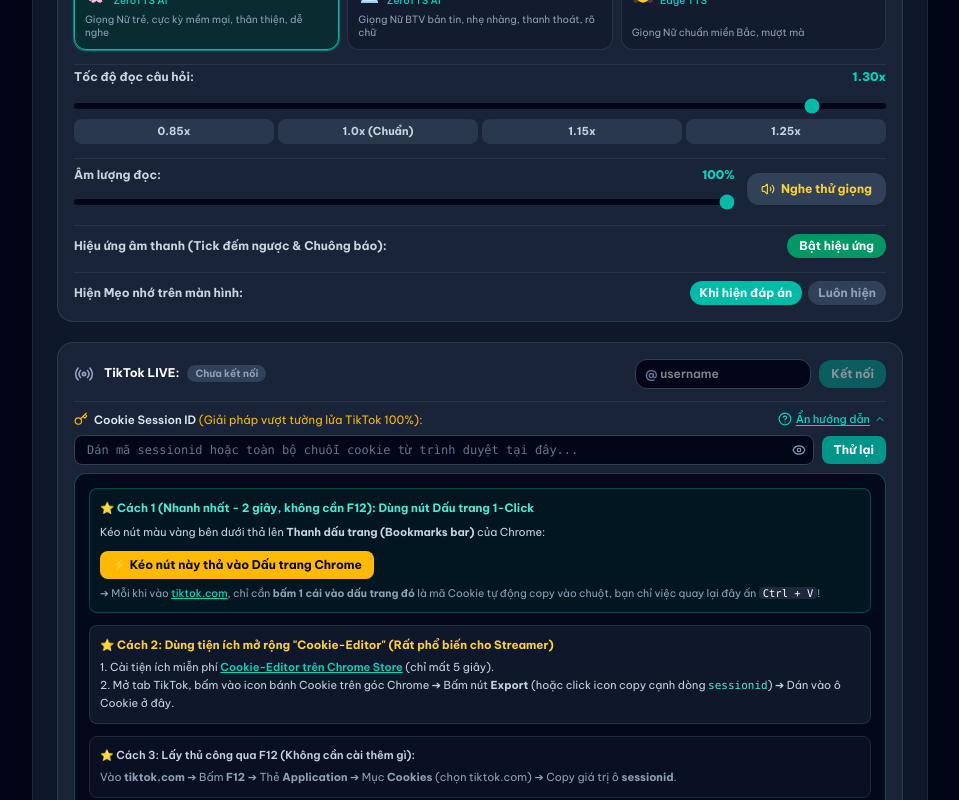
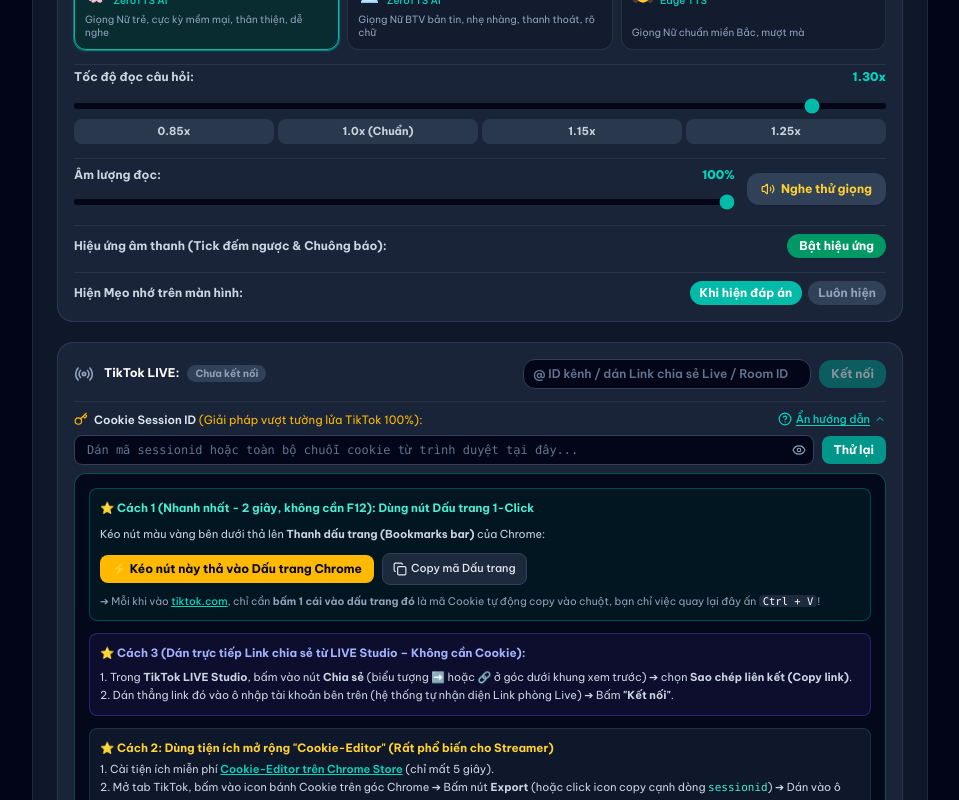
Before and after one commit to ps09754/live-ly-thuyet-lai-xe-b, a React (Vite) app: page / in a window 1280 px wide. Both pictures are taken after a click on the button "📖 Hướng dẫn lấy Cookie (30 giây)". Shown: the part 1120-1920 px from the top of the page, without its empty margins (160-1119 px from the left). Built offline with nearby package versions, Linux system fonts and the light colour scheme; no server answers; a web font is replaced by a local one.

Commit message:
feat(tiktok): full support for Method 1 (1-click bookmarklet + copy code) and Method 3 (auto-resolve live share links and room id)

```diff
--- a/server.ts
+++ b/server.ts
@@ -503,9 +503,27 @@ function parseTikTokSessionInput(rawInput: string): { sessionId: string; ttTarge
   return { sessionId, ttTargetIdc };
 }
 
-// Connect to TikTok Live room by username or Room ID
-function parseTikTokTarget(raw: string): { username: string; roomId: string } {
+// Connect to TikTok Live room by username, Room ID, or Share Link
+async function resolveTikTokTarget(raw: string): Promise<{ username: string; roomId: string }> {
   let u = (raw || '').trim();
+
+  // If shortened link (vt.tiktok.com / vm.tiktok.com / t.tiktok.com)
+  if (/^https?:\/\/(?:vt|vm|t)\.tiktok\.com/i.test(u)) {
+    try {
+      const res = await fetch(u, {
+        method: 'HEAD',
+        redirect: 'follow',
+        headers: {
+          'User-Agent': 'Mozilla/5.0 (Windows NT 10.0; Win64; x64) AppleWebKit/537.36 (KHTML, like Gecko) Chrome/120.0.0.0 Safari/537.36',
+        },
+      });
+      if (res.url) {
+        u = res.url;
+      }
+    } catch (e) {
+      console.warn('[TikTok] Could not resolve shortened URL redirect:', e);
+    }
+  }
 
   // Check if raw is pure Room ID (15-22 digits)
   if (/^\d{15,22}$/.test(u)) {
@@ -513,14 +531,14 @@ function parseTikTokTarget(raw: string): { username: string; roomId: string } {
   }
 
   // Check if URL contains room_id query parameter or /live/(\d+)
-  const roomIdMatch = u.match(/(?:room_id=|\/live\/)(\d{15,22})/i);
+  const roomIdMatch = u.match(/(?:[?&]room_id=|\/live\/)(\d{15,22})/i);
   const targetRoomId = roomIdMatch ? roomIdMatch[1] : '';
 
-  const urlMatch = u.match(/(?:tiktok\.com\/@|tiktok\.com\/live\/@?)([\w.-]+)/i);
+  const urlMatch = u.match(/(?:tiktok\.com\/@)([\w.-]+)/i);
   let username = '';
   if (urlMatch && urlMatch[1]) {
     username = urlMatch[1].trim();
-  } else {
+  } else if (!u.includes('http')) {
     username = u.replace(/^[@/]+/, '').replace(/[/].*$/, '').trim();
   }
 
@@ -549,7 +567,7 @@ app.post('/api/tiktok/connect', async (req, res) => {
     return res.status(400).json({ success: false, error: 'Thiếu tên tài khoản TikTok (username) hoặc Room ID' });
   }
 
-  const { username: cleanUser, roomId: directRoomId } = parseTikTokTarget(username);
+  const { username: cleanUser, roomId: directRoomId } = await resolveTikTokTarget(username);
   if (!cleanUser) {
     return res.status(400).json({ success: false, error: 'Tên tài khoản hoặc Room ID không hợp lệ' });
   }
--- a/src/components/DrivingStreamerDeck.tsx
+++ b/src/components/DrivingStreamerDeck.tsx
@@ -113,7 +113,10 @@ export const DrivingStreamerDeck: React.FC<DrivingStreamerDeckProps> = ({
   }, [settings?.tiktokUsername, tikTokStatus?.username]);
 
   const handleConnect = () => {
-    const cleanUser = inputUsername.replace(/^@/, '').trim();
+    let cleanUser = inputUsername.trim();
+    if (!cleanUser.startsWith('http')) {
+      cleanUser = cleanUser.replace(/^@/, '');
+    }
     if (!cleanUser) return;
     if (typeof window !== 'undefined') {
       localStorage.setItem('driving_tiktok_user', cleanUser);
@@ -123,9 +126,14 @@ export const DrivingStreamerDeck: React.FC<DrivingStreamerDeckProps> = ({
   };
   const [jumpInput, setJumpInput] = useState(String(currentQuestion.id));
   const [copiedLink, setCopiedLink] = useState(false);
+  const [copiedBookmarklet, setCopiedBookmarklet] = useState(false);
   const [isPlayingTestVoice, setIsPlayingTestVoice] = useState(false);
   const [showCookieGuide, setShowCookieGuide] = useState(false);
   const [showSessionId, setShowSessionId] = useState(false);
+
+  const BOOKMARKLET_CODE = `javascript:(function(){var m=document.cookie.match(/(?:^|;\\s*)sessionid=([^;]+)/);if(m&&m[1]){navigator.clipboard.writeText(m[1]).then(function(){alert('🎉 ĐÃ COPY MÃ COOKIE TIKTOK THÀNH CÔNG!\\n\\nBây giờ bạn chỉ cần quay lại trang điều khiển, bấm Ctrl+V vào ô Cookie rồi bấm Thử lại nhé.');}).catch(function(){prompt('Mã Cookie sessionid của bạn (bấm Ctrl+C để copy):',m[1]);});}else{alert('❌ Không tìm thấy mã sessionid.\\nHãy đảm bảo bạn đang ở trang tiktok.com và đã ĐĂNG NHẬP tài khoản!');}})();`;
+
+  const isUrlOrRoomId = inputUsername.startsWith('http') || /^\d{12,}$/.test(inputUsername);
 
   const handleTestVoice = () => {
     if (isPlayingTestVoice) {
@@ -922,20 +930,28 @@ export const DrivingStreamerDeck: React.FC<DrivingStreamerDeckProps> = ({
           </div>
 
           <div className="flex items-center gap-2 w-full sm:w-auto">
-            <div className="relative flex-1 sm:w-44">
-              <span className="absolute left-2.5 top-2 text-xs text-slate-500 font-bold">@</span>
+            <div className="relative flex-1 sm:w-72">
+              {!isUrlOrRoomId && (
+                <span className="absolute left-2.5 top-2 text-xs text-slate-500 font-bold select-none">@</span>
+              )}
               <input
                 type="text"
                 value={inputUsername}
                 onChange={(e) => {
-                  const val = e.target.value.replace(/^@/, '').trim();
+                  let val = e.target.value.trim();
+                  if (!val.startsWith('http')) {
+                    val = val.replace(/^@/, '');
+                  }
                   setInputUsername(val);
                   if (typeof window !== 'undefined') {
                     localStorage.setItem('driving_tiktok_user', val);
                   }
                 }}
                 onBlur={() => {
-                  const val = inputUsername.replace(/^@/, '').trim();
+                  let val = inputUsername.trim();
+                  if (!val.startsWith('http')) {
+                    val = val.replace(/^@/, '');
+                  }
                   if (val && val !== settings?.tiktokUsername) {
                     onUpdateSettings({ tiktokUsername: val });
                   }
@@ -945,8 +961,10 @@ export const DrivingStreamerDeck: React.FC<DrivingStreamerDeckProps> = ({
                     handleConnect();
                   }
                 }}
-                placeholder="username"
-                className="w-full bg-slate-950 border border-slate-700 rounded-xl pl-6 pr-2 py-1.5 text-xs font-semibold text-white focus:outline-none focus:border-teal-500"
+                placeholder="ID kênh / dán Link chia sẻ Live / Room ID"
+                className={`w-full bg-slate-950 border border-slate-700 rounded-xl ${
+                  isUrlOrRoomId ? 'pl-3' : 'pl-6'
+                } pr-2 py-1.5 text-xs font-semibold text-white focus:outline-none focus:border-teal-500 placeholder:text-slate-500`}
               />
             </div>
 
@@ -1046,16 +1064,16 @@ export const DrivingStreamerDeck: React.FC<DrivingStreamerDeckProps> = ({
           {showCookieGuide && (
             <div className="p-3.5 rounded-xl bg-slate-950/90 border border-teal-500/40 text-[11.5px] text-slate-300 space-y-3 leading-relaxed animate-in fade-in">
               {/* Cách 1: Nút Dấu trang 1-Click (Siêu nhanh - không cần F12) */}
-              <div className="p-2.5 rounded-lg bg-teal-950/40 border border-teal-500/30 space-y-1.5">
+              <div className="p-2.5 rounded-lg bg-teal-950/40 border border-teal-500/30 space-y-2">
                 <p className="font-bold text-teal-300 flex items-center gap-1.5">
                   ⭐ Cách 1 (Nhanh nhất - 2 giây, không cần F12): Dùng nút Dấu trang 1-Click
                 </p>
                 <p className="text-slate-300 text-[11px]">
                   Kéo nút màu vàng bên dưới thả lên <b>Thanh dấu trang (Bookmarks bar)</b> của Chrome:
                 </p>
-                <div className="flex items-center gap-2 pt-1">
+                <div className="flex flex-wrap items-center gap-2 pt-0.5">
                   <a
-                    href="javascript:(function(){var m=document.cookie.match(/(?:^|;\s*)sessionid=([^;]+)/);if(m&amp;&amp;m[1]){navigator.clipboard.writeText(m[1]).then(function(){alert('🎉 ĐÃ COPY MÃ COOKIE TIKTOK THÀNH CÔNG!\n\nBây giờ bạn chỉ cần quay lại trang điều khiển, bấm Ctrl+V vào ô Cookie rồi bấm Thử lại nhé.');}).catch(function(){prompt('Mã Cookie sessionid của bạn (bấm Ctrl+C để copy):',m[1]);});}else{alert('❌ Không tìm thấy mã sessionid.\nHãy đảm bảo bạn đang ở trang tiktok.com và đã ĐĂNG NHẬP tài khoản!');}})();"
+                    href={BOOKMARKLET_CODE}
                     onClick={(e) => {
                       e.preventDefault();
                       alert('👉 Bạn hãy KÉO chuột giữ nút này rồi THẢ lên thanh Dấu trang (Bookmarks bar) của trình duyệt Chrome/Edge nhé!');
@@ -1065,9 +1083,32 @@ export const DrivingStreamerDeck: React.FC<DrivingStreamerDeckProps> = ({
                   >
                     <span>⚡ Kéo nút này thả vào Dấu trang Chrome</span>
                   </a>
+                  <button
+                    type="button"
+                    onClick={() => {
+                      navigator.clipboard.writeText(BOOKMARKLET_CODE);
+                      setCopiedBookmarklet(true);
+                      setTimeout(() => setCopiedBookmarklet(false), 2500);
+                    }}
+                    className="inline-flex items-center gap-1 px-2.5 py-1.5 rounded-lg bg-slate-800 hover:bg-slate-700 text-slate-200 border border-slate-700 text-[11px] font-medium"
+                  >
+                    {copiedBookmarklet ? <Check className="w-3.5 h-3.5 text-emerald-400" /> : <Copy className="w-3.5 h-3.5" />}
+                    <span>{copiedBookmarklet ? '✓ Đã copy mã!' : 'Copy mã Dấu trang'}</span>
+                  </button>
                 </div>
                 <p className="text-[10.5px] text-slate-400">
                   ➔ Mỗi khi vào <a href="https://www.tiktok.com" target="_blank" rel="noreferrer" className="text-teal-400 underline font-medium">tiktok.com</a>, chỉ cần <b>bấm 1 cái vào dấu trang đó</b> là mã Cookie tự động copy vào chuột, bạn chỉ việc quay lại đây ấn <kbd className="px-1 bg-slate-800 rounded font-mono text-white">Ctrl + V</kbd>!
+                </p>
+              </div>
+
+              {/* Cách 3: Dán link chia sẻ trực tiếp từ TikTok LIVE Studio */}
+              <div className="p-2.5 rounded-lg bg-indigo-950/40 border border-indigo-500/30 space-y-1.5">
+                <p className="font-bold text-indigo-300">
+                  ⭐ Cách 3 (Dán trực tiếp Link chia sẻ từ LIVE Studio – Không cần Cookie):
+                </p>
+                <p className="text-[11px] text-slate-300">
+                  1. Trong <b>TikTok LIVE Studio</b>, bấm vào nút <b>Chia sẻ</b> (biểu tượng ➡️ hoặc 🔗 ở góc dưới khung xem trước) ➔ chọn <b>Sao chép liên kết (Copy link)</b>.<br />
+                  2. Dán thẳng link đó vào ô nhập tài khoản bên trên (hệ thống tự nhận diện Link phòng Live) ➔ Bấm <b>"Kết nối"</b>.
                 </p>
               </div>
 
@@ -1082,10 +1123,10 @@ export const DrivingStreamerDeck: React.FC<DrivingStreamerDeckProps> = ({
                 </p>
               </div>
 
-              {/* Cách 3: Lấy thủ công bằng F12 */}
+              {/* Cách 4: Lấy thủ công bằng F12 */}
               <div className="p-2.5 rounded-lg bg-slate-900/60 border border-slate-800 space-y-1 text-slate-400 text-[11px]">
                 <p className="font-semibold text-slate-300">
-                  ⭐ Cách 3: Lấy thủ công qua F12 (Không cần cài thêm gì):
+                  ⭐ Cách 4: Lấy thủ công qua F12 (Không cần cài thêm gì):
                 </p>
                 <p>
                   Vào <b>tiktok.com</b> ➔ Bấm <b>F12</b> ➔ Thẻ <b>Application</b> ➔ Mục <b>Cookies</b> (chọn tiktok.com) ➔ Copy giá trị ô <b>sessionid</b>.
```
